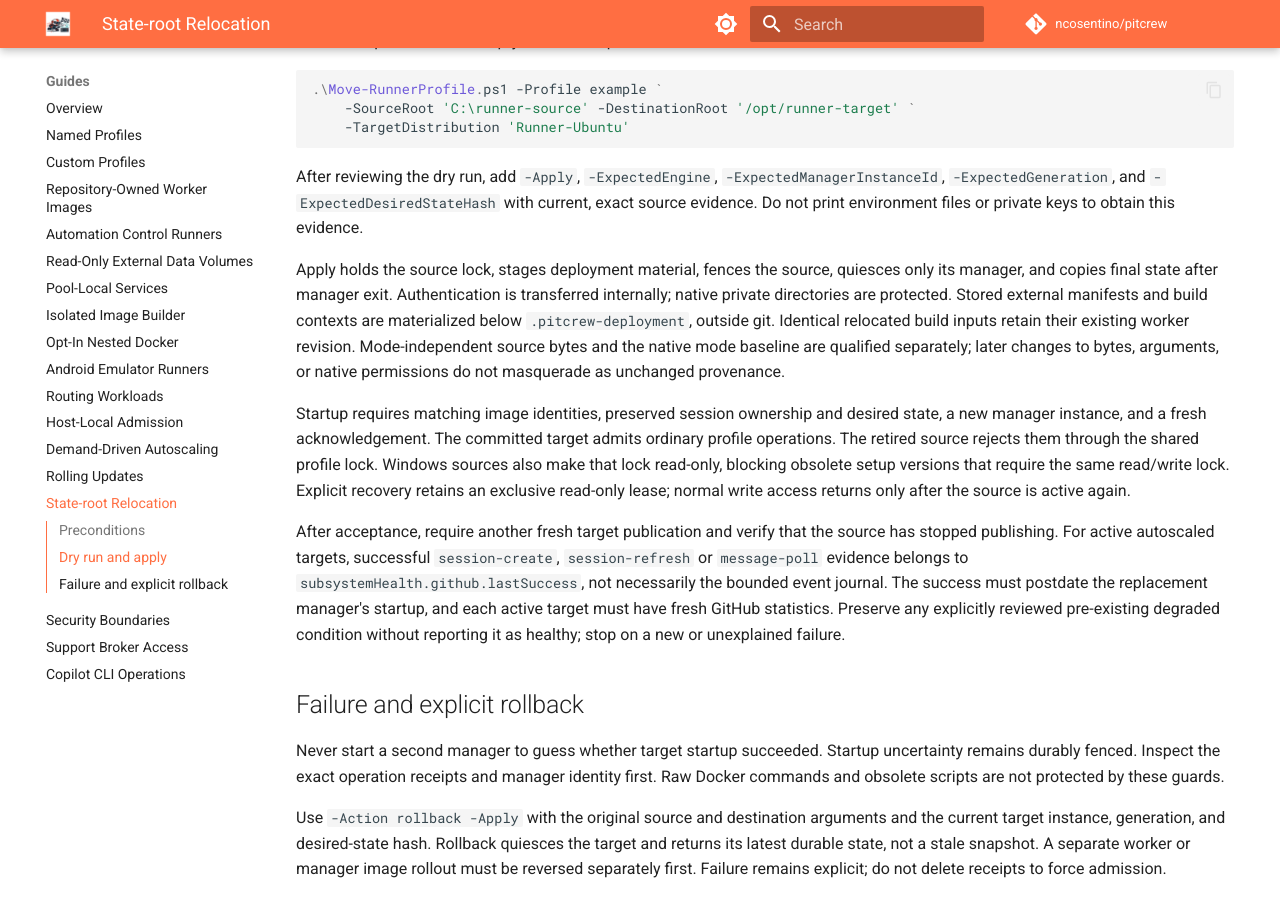
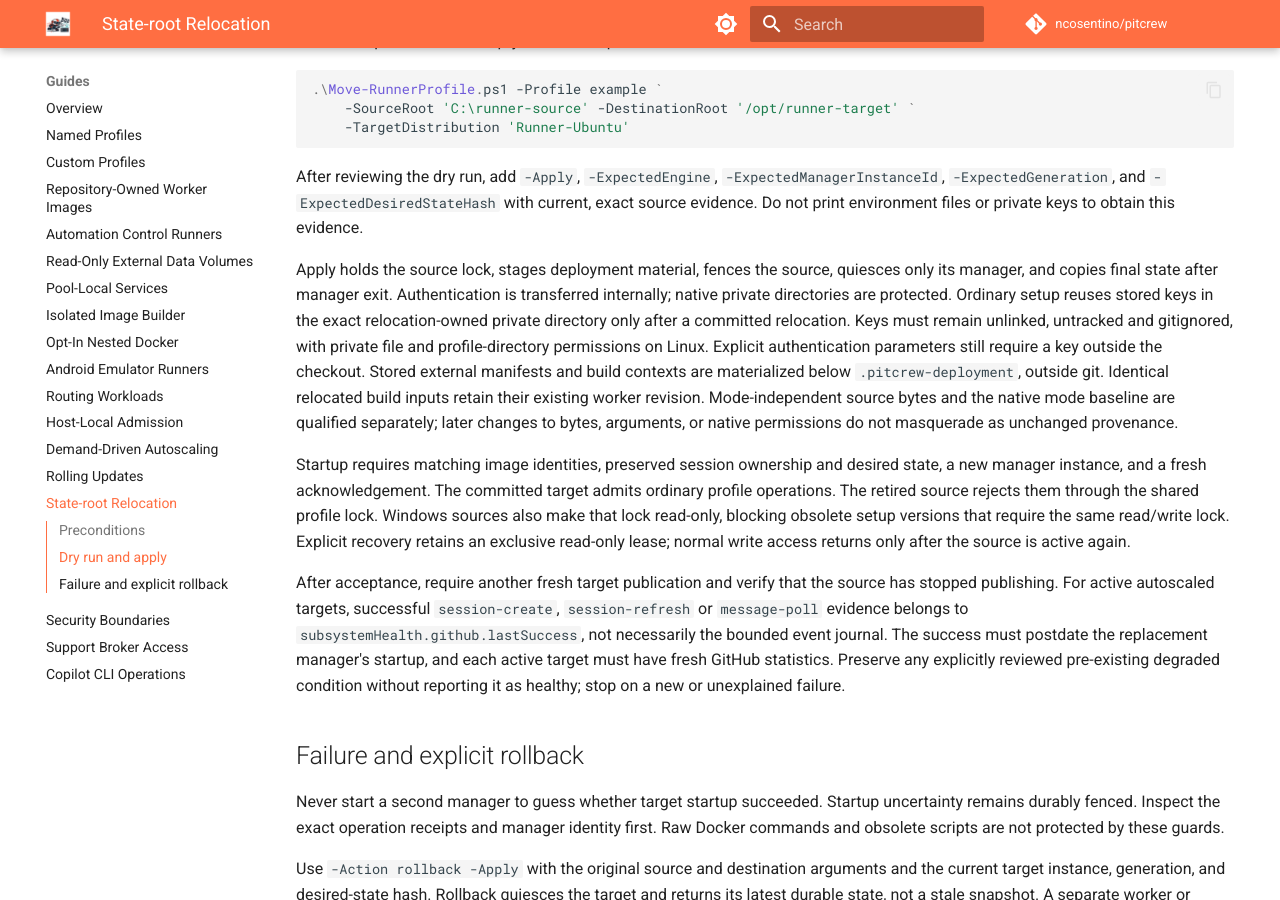
Before and after one commit to ncosentino/pitcrew, an MkDocs documentation site: the page built from docs/guides/state-root-relocation.md, in a window 1280 px wide and 900 px high, scrolled down 730 px. Built offline with MkDocs 1.6.1 and Material for MkDocs 9.7.7, drawn with Linux system fonts in a browser that asks for light colours; comment, search, counter and statistics services are not loaded.

Commit message:
fix: reuse committed relocation-owned app keys (#242)
## Change
Allow ordinary setup to reuse the exact migration-owned GitHub App key after committed profile relocation. Explicit authentication parameters still require an outside-checkout key.

Reuse shared relocation authority and unlinked-path validation. Require the selected profile's exact normal or operation-bound rollback key path, an untracked/gitignored file, and private file and profile-directory permissions on Linux. No key content is displayed, moved, or rewritten by setup.

Share key-path construction between relocation, rollback, and setup validation. Preserve worker identity, capacity, routing, durable retirement, and manager contract.

## Validation
Focused hermetic contracts cover ordinary stored-credential replay, explicit-parameter rejection, cross-profile isolation, committed/missing/incomplete receipts, rollback keys, tracked keys, public permissions, and links. The fixture establishes a current acknowledgement before representing the migrated manager as running.

Full current-head CI passed: https://github.com/ncosentino/pitcrew/actions/runs/43695736759

Focused contracts passed: https://github.com/ncosentino/pitcrew/actions/runs/43695474712

Windows fencing and disposable same-engine handoff passed: https://github.com/ncosentino/pitcrew/actions/runs/43695474674

Documentation, PR title, and review policy passed on the current head. All execution evidence comes from configured remote CI; no local builds or tests.

The manager source is unchanged, so the already-qualified prepared manager image remains source-compatible.

## Review
Scope is the credential-replay contract and directly dependent relocation paths. No broader credential-policy relaxation or runtime recovery is included. Focused executable regressions address the demonstrated replay gap; no additional guidance change is warranted.

Co-authored-by: Copilot <223556219+Copilot@users.noreply.github.com>
Copilot-Session: 500fa879-3e1c-4e00-b839-2f303b142d4b

```diff
--- a/docs/guides/state-root-relocation.md
+++ b/docs/guides/state-root-relocation.md
@@ -46,6 +46,10 @@ environment files or private keys to obtain this evidence.
 Apply holds the source lock, stages deployment material, fences the source,
 quiesces only its manager, and copies final state after manager exit.
 Authentication is transferred internally; native private directories are protected.
+Ordinary setup reuses stored keys in the exact relocation-owned private directory
+only after a committed relocation. Keys must remain unlinked, untracked and
+gitignored, with private file and profile-directory permissions on Linux.
+Explicit authentication parameters still require a key outside the checkout.
 Stored external manifests and build contexts are materialized below
 `.pitcrew-deployment`, outside git. Identical relocated build inputs retain their
 existing worker revision. Mode-independent source bytes and the native mode
```
Also changed, not shown: 4 other files.
